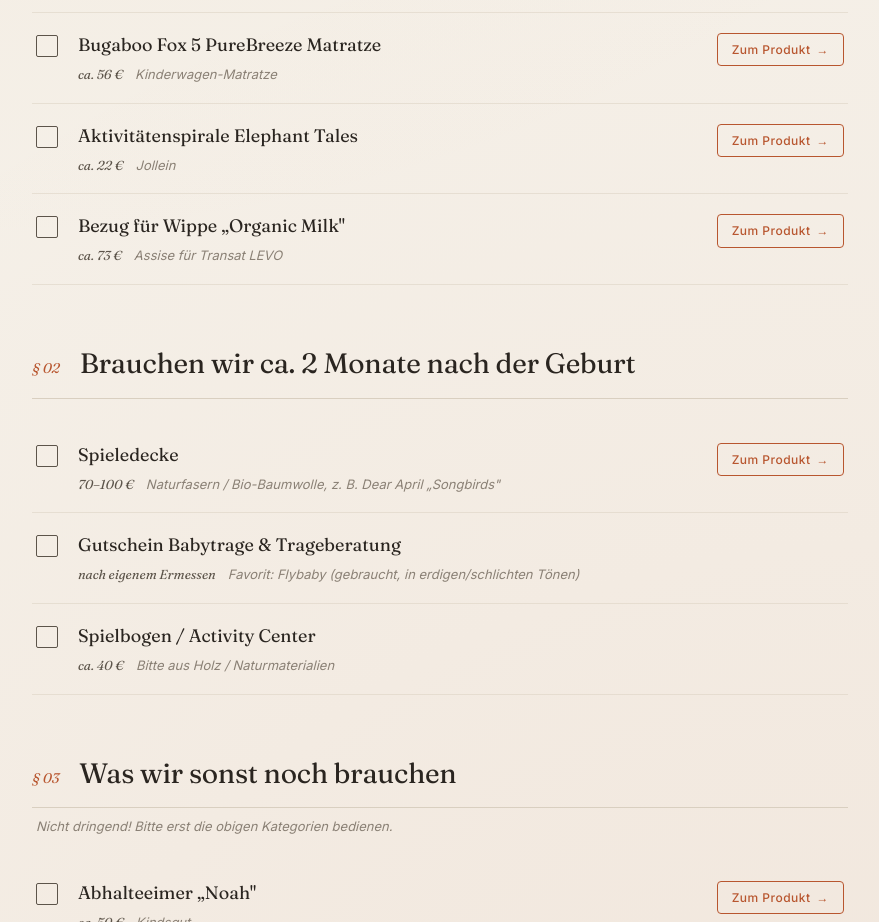
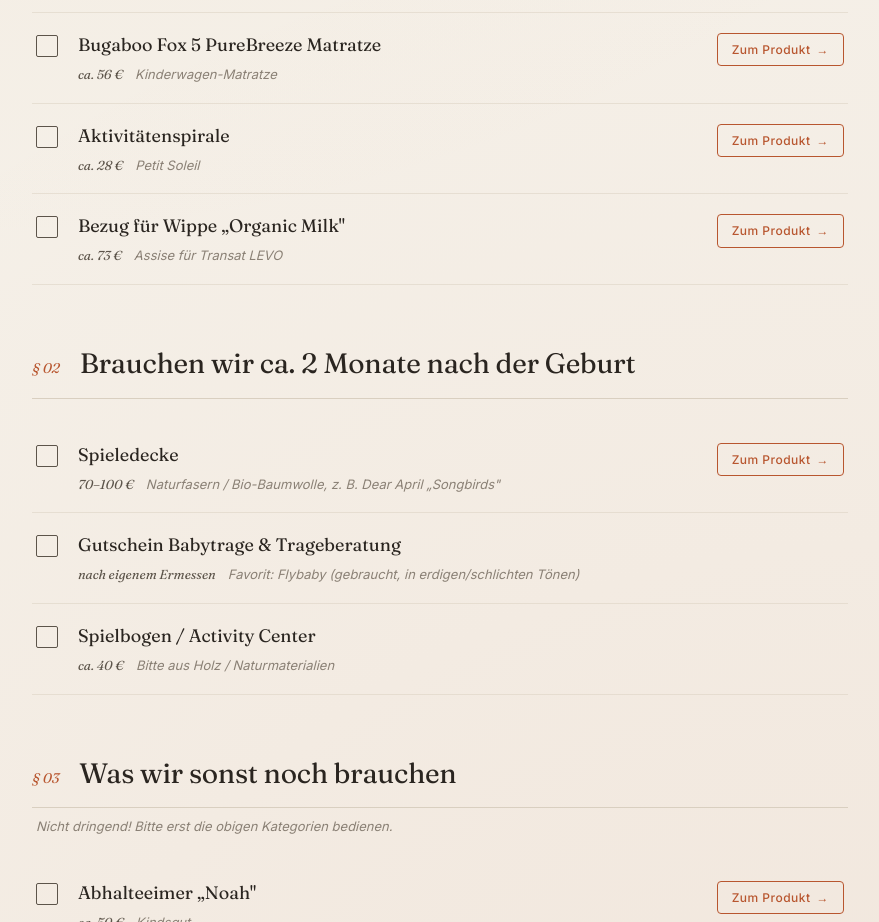
Before and after one commit to neueae/ezra, a plain HTML site: page baby-wishlist-v2.html in a window 1280 px wide. Shown: the part 1600-2522 px from the top of the page, without its empty margins (200-1079 px from the left). Drawn offline with Linux system fonts and the light colour scheme; no server answers.

Commit message:
Aktivitätenspirale

```diff
--- a/baby-wishlist-v2.html
+++ b/baby-wishlist-v2.html
@@ -523,7 +523,7 @@
           { id: 'b07', name: 'Beistellbett babybay Original 81×43 cm', price: '100–200 €', note: 'Natur unbehandelt, mit Rollen + Haken. Gern gebraucht — Matratze & 2 Spannbettlaken bitte neu', url: 'https://www.baby-walz.de/p/babybay-beistellbett-original-81x43-cm-natur-unbehandelt-1396706/' },
           { id: 'b08', name: 'Einschlagdecke Auto — Piqué Bio-Baumwolle', price: 'ca. 70 €', note: 'hessnatur (20 % Gutschein beachten!)', url: 'https://www.hessnatur.com/de/pique-einschlagdecke-aus-reiner-bio-baumwolle/p/5780896ONE' },
           { id: 'b09', name: 'Bugaboo Fox 5 PureBreeze Matratze', price: 'ca. 56 €', note: 'Kinderwagen-Matratze', url: 'https://www.bugaboo.com/de-de/teile/bugaboo-fox-5-renew-purebreeze-matratze-100341MI.html' },
-          { id: 'b10', name: 'Aktivitätenspirale Elephant Tales', price: 'ca. 22 €', note: 'Jollein', url: 'https://kind-der-stadt.de/products/jollein-aktivitaten-spirale-elephant-tales' },
+          { id: 'b10', name: 'Aktivitätenspirale', price: 'ca. 28 €', note: 'Petit Soleil', url: 'https://www.sauthon.com/de/kleines-lernspielzeug/3845-aktivitatsspirale-aus-bio-baumwolle-petit-soleil-3500760133880.html' },
           { id: 'b17', name: 'Bezug für Wippe „Organic Milk"', price: 'ca. 73 €', note: 'Assise für Transat LEVO', url: 'https://www.charliecraneparis.com/de/products/assise-pour-transat-levo?variant=50240260243778' },
         ]
       },
```
